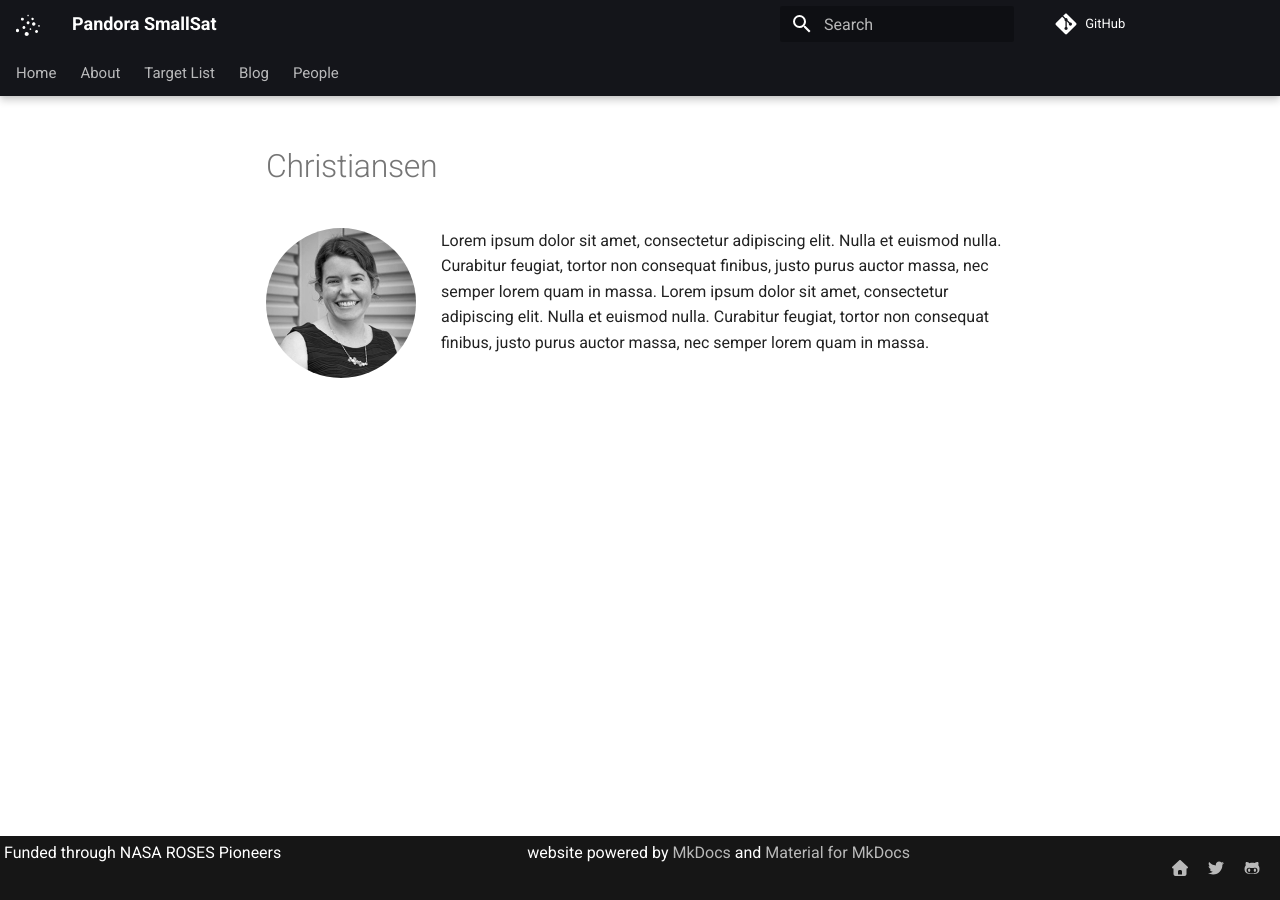
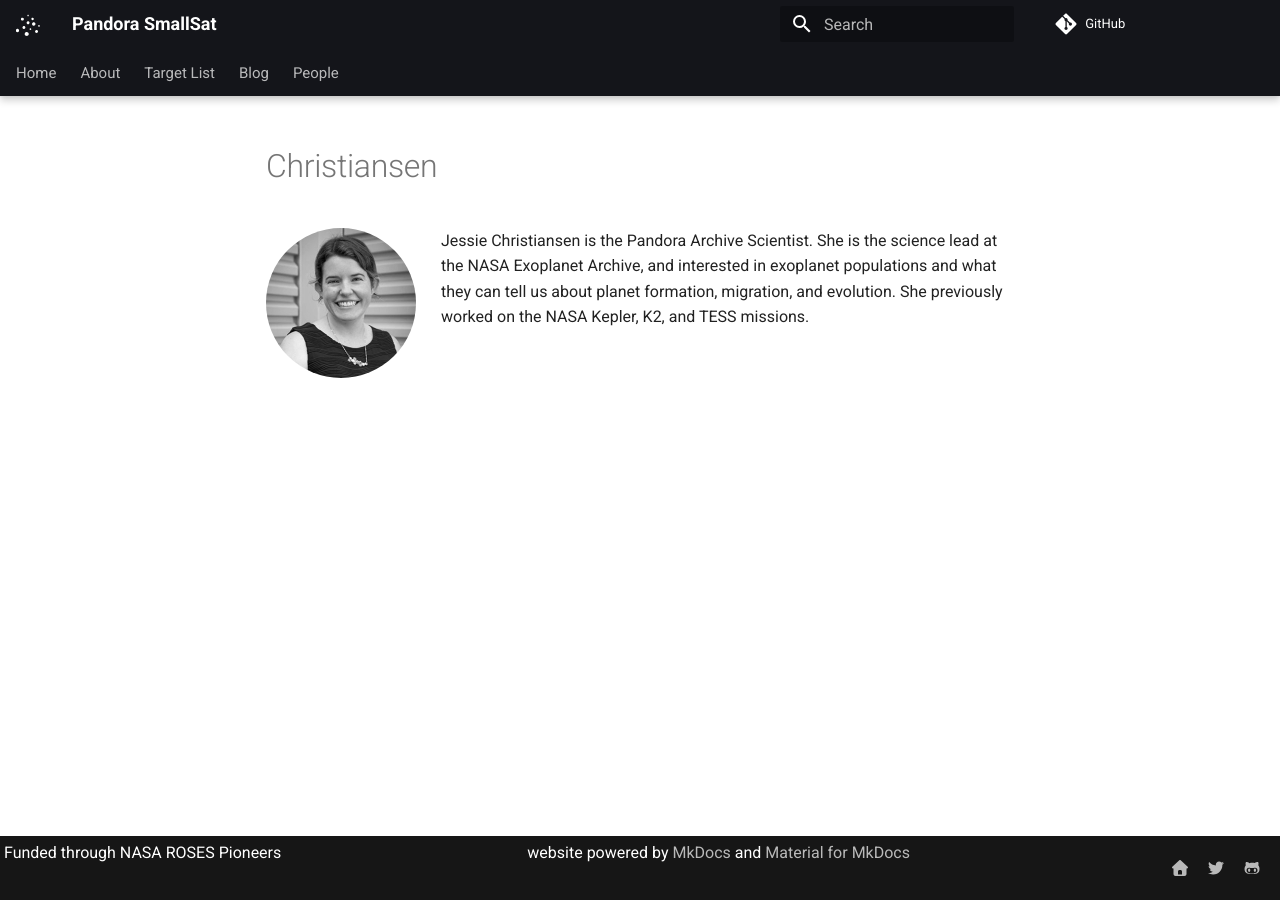
Before and after one commit to trevorfoote/pandorawebsite, an MkDocs documentation site: the page built from docs/authors/christiansen.md, in a window 1280 px wide. Built offline with MkDocs 1.6.1 and Material for MkDocs 9.7.7, drawn with Linux system fonts in a browser that asks for light colours.

Commit message:
Update christiansen.md

```diff
--- a/docs/authors/christiansen.md
+++ b/docs/authors/christiansen.md
@@ -1,4 +1,2 @@
 ![Jessie Christiansen](Christiansen.jpg){ class=avatar }
-Lorem ipsum dolor sit amet, consectetur adipiscing elit. Nulla et euismod
-nulla. Curabitur feugiat, tortor non consequat finibus, justo purus auctor
-massa, nec semper lorem quam in massa. Lorem ipsum dolor sit amet, consectetur adipiscing elit. Nulla et euismod nulla. Curabitur feugiat, tortor non consequat finibus, justo purus auctor massa, nec semper lorem quam in massa.
+Jessie Christiansen is the Pandora Archive Scientist. She is the science lead at the NASA Exoplanet Archive, and interested in exoplanet populations and what they can tell us about planet formation, migration, and evolution. She previously worked on the NASA Kepler, K2, and TESS missions.
```
